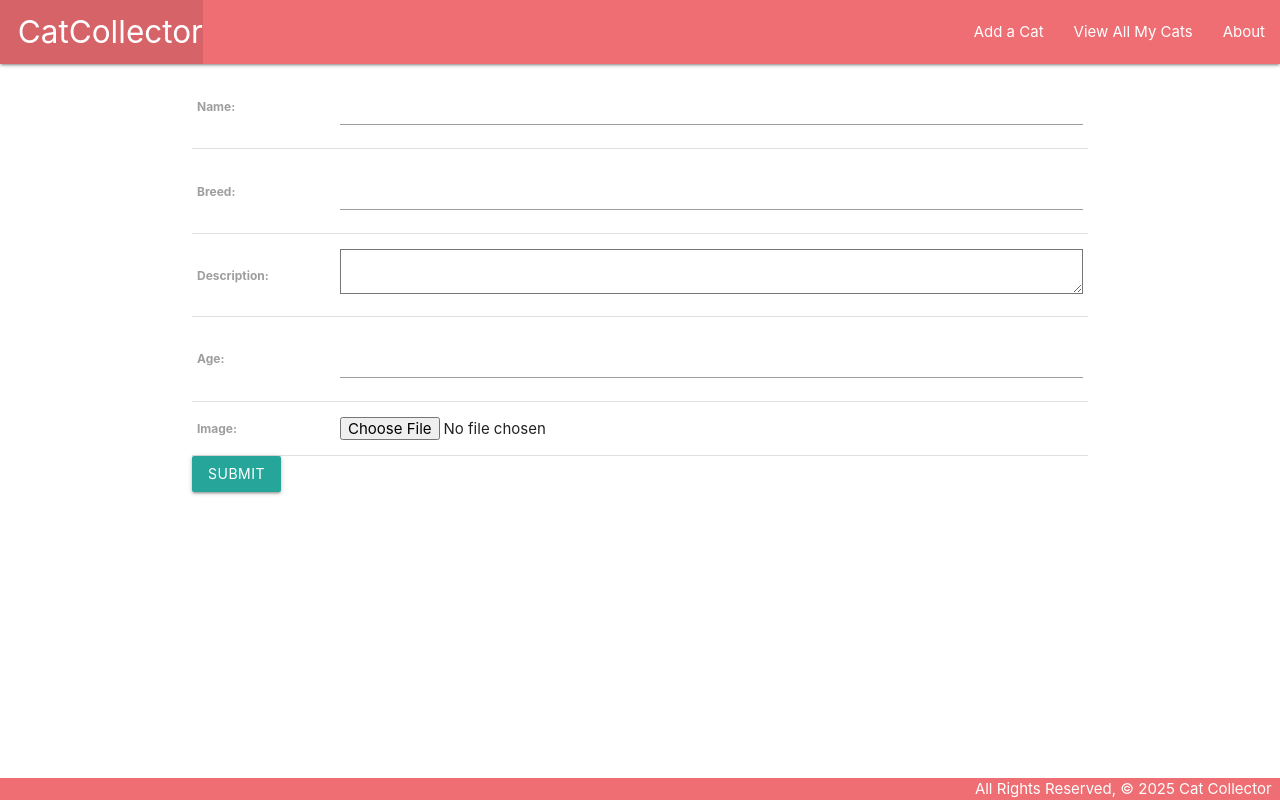
After one commit to SEB-FT-05/catcollector, a Django app: page /cats/create in a window 1280 px wide. The commit adds this page. Run offline with Django 5.2, Linux system fonts and the light colour scheme.

Commit message:
CBV's Checkpoint 01

```diff
--- a/main_app/models.py
+++ b/main_app/models.py
@@ -1,5 +1,5 @@
 from django.db import models
-
+from django.urls import reverse
 # Create your models here.
 
 class Cat(models.Model):
@@ -8,3 +8,6 @@ class Cat(models.Model):
   description = models.TextField(max_length=250) # Text Area
   age = models.IntegerField() # Int Field
   image = models.ImageField(upload_to='main_app/static/uploads', default="")
+
+  def get_absolute_url(self):
+    return reverse('detail', kwargs={'cat_id': self.id})
--- a/main_app/templates/base.html
+++ b/main_app/templates/base.html
@@ -16,12 +16,13 @@
       <div class="nav-wrapper">
 
         <ul>
-          <li><a href="/" class="left brand-logo">&nbsp;&nbsp;CatCollector</a></li>
+          <li><a href="{% url 'home' %}" class="left brand-logo">&nbsp;&nbsp;CatCollector</a></li>
         </ul>
 
         <ul class="right">
-          <li><a href="/cats">View All My Cats</a></li>
-          <li><a href="/about">About</a></li>
+          <li><a href="{% url 'cats_create' %}">Add a Cat</a></li>
+          <li><a href="{% url 'index' %}">View All My Cats</a></li>
+          <li><a href="{% url 'about' %}">About</a></li>
         </ul>
       </div>
     </nav>
--- /dev/null
+++ b/main_app/templates/main_app/cat_form.html
@@ -0,0 +1,11 @@
+{% extends 'base.html' %}
+
+{% block content %}
+  <form action="" method="post" enctype="multipart/form-data">
+    {% csrf_token %}
+    <table>
+      {{ form.as_table }}
+    </table>
+    <input type="submit" value="submit" class="btn">
+  </form>
+{% endblock %}
--- a/main_app/urls.py
+++ b/main_app/urls.py
@@ -7,5 +7,6 @@ urlpatterns = [
   path('', views.home, name='home'),
   path('about/', views.about, name='about'),
   path('cats/', views.cats_index, name="index"),
-  path('cats/<int:cat_id>/', views.cats_detail, name='detail')
+  path('cats/<int:cat_id>/', views.cats_detail, name='detail'),
+  path('cats/create', views.CatCreate.as_view(), name='cats_create')
 ]
--- a/main_app/views.py
+++ b/main_app/views.py
@@ -1,8 +1,15 @@
 from django.shortcuts import render
 from django.http import HttpResponse
 from .models import Cat
+from django.views.generic.edit import CreateView
 
 # Create your views here.
+
+class CatCreate(CreateView):
+  model = Cat
+  # fields = '__all__'
+  fields = ['name', 'breed', 'description', 'age', 'image']
+  # success_url = '/cats/'
 
 # class Cat:
 #   def __init__(self, name, breed, description, age):
```
Also changed, not shown: main_app/static/uploads/1_7hlWnNS.jpg (added), main_app/static/uploads/2_rVXHWWF.jpg (added).
